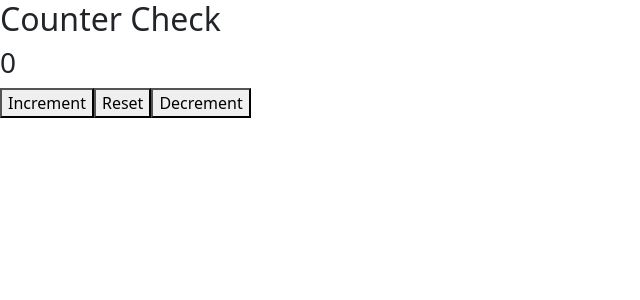
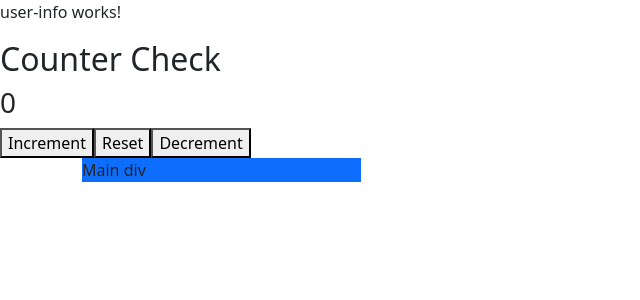
Before and after one commit to BariKunal/Angular_Tasks, an Angular app: page / in a window 1280 px wide. Shown: the top 300 px of the page, without its empty margins (0-640 px from the left). Built offline with nearby package versions, Linux system fonts and the light colour scheme.

Commit message:
Generate the components and CommonModule

```diff
--- /dev/null
+++ b/src/app/User/user-info/user-info.component.html
@@ -0,0 +1,13 @@
+<p>user-info works!</p>
+<h2>Counter Check</h2>
+<h3>{{count}}</h3>
+<!-- <h3>0</h3> -->
+<button (click)="Counter('plus')">Increment</button>
+<button (click)="Counter('reset')">Reset</button>
+<button (click)="Counter('minus')">Decrement</button>
+
+<div class="container">
+    <div class="col-3 bg-primary">
+        <p>Main div</p>
+    </div>
+</div>
--- /dev/null
+++ b/src/app/User/user-info/user-info.component.ts
@@ -0,0 +1,30 @@
+import { CommonModule } from '@angular/common';
+import { Component } from '@angular/core';
+
+@Component({
+  selector: 'app-user-info',
+  imports: [CommonModule],
+  templateUrl: './user-info.component.html',
+  styleUrl: './user-info.component.css'
+})
+
+export class UserInfoComponent {
+  title = 'First_Demo_App';
+  count = 0
+
+  Counter(val: String) {
+    if (val == 'plus') {
+      this.count = this.count + 1
+    }
+    else if (val == 'minus') {
+      if (this.count == 0 || this.count < 0) {
+        alert("Value Is Zero")
+      } else {
+        this.count = this.count - 1
+      }
+    }
+    else {
+      this.count = 0
+    }
+  }
+}
--- a/src/app/app.component.html
+++ b/src/app/app.component.html
@@ -1,6 +1,2 @@
-<h2>Counter Check</h2>
-<h3>{{count}}</h3>
-<!-- <h3>0</h3> -->
-<button (click)="Counter('plus')">Increment</button>
-<button (click)="Counter('reset')">Reset</button>
-<button (click)="Counter('minus')">Decrement</button>
+<app-user-info></app-user-info>
+<router-outlet></router-outlet>
--- a/src/app/app.component.ts
+++ b/src/app/app.component.ts
@@ -1,29 +1,14 @@
 import { Component } from '@angular/core';
 import { RouterOutlet } from '@angular/router';
+import { CommonModule } from '@angular/common';
+import { UserInfoComponent } from './User/user-info/user-info.component';
 
 @Component({
   selector: 'app-root',
-  imports: [RouterOutlet],
+  imports: [CommonModule, RouterOutlet, UserInfoComponent],
   templateUrl: './app.component.html',
   styleUrl: './app.component.css'
 })
 export class AppComponent {
-  title = 'First_Demo_App';
-  count = 0
 
-  Counter(val: String) {
-    if (val == 'plus') {
-      this.count = this.count + 1
-    }
-    else if (val == 'minus') {
-      if (this.count == 0) {
-        alert("Value Is Zero")
-      } else {
-        this.count = this.count - 1
-      }
-    }
-    else {
-      this.count = 0
-    }
-  }
 }
```
Also changed, not shown: src/app/User/user-info/user-info.component.css (added), 1 other file (tests, documents, lock files or other folders).
